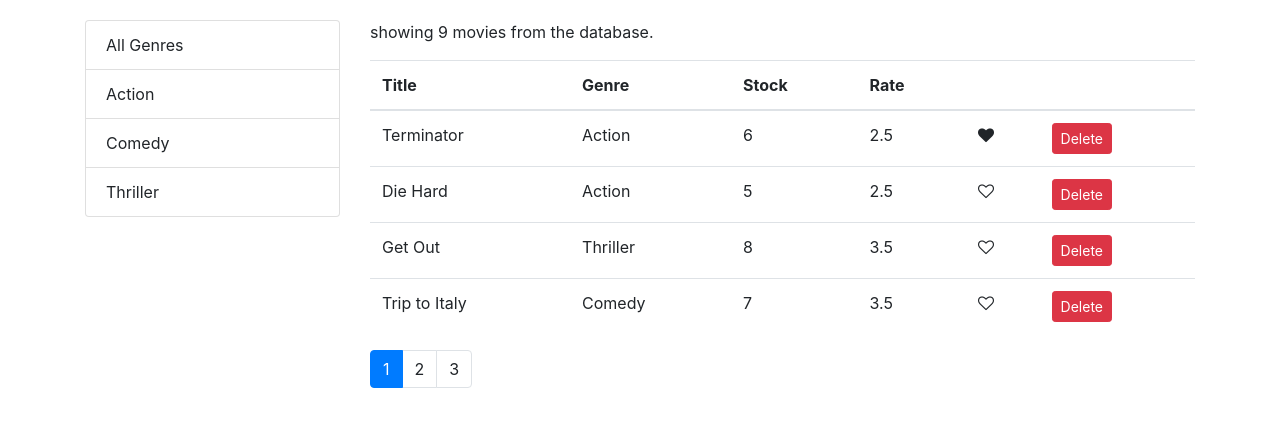
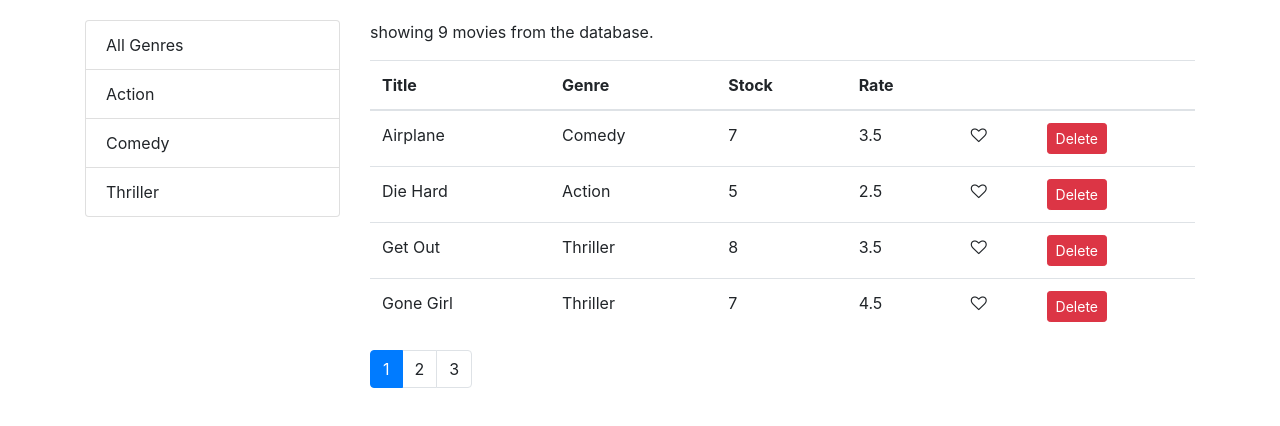
Before and after one commit to beingbing/react-vidly, a React (Create React App) app: page / in a window 1280 px wide. Shown: the top 426 px of the page. Built offline with nearby package versions, Linux system fonts and the light colour scheme.

Commit message:
pfs : 17- sorting- implementing sorting : finished

```diff
--- a/src/components/movies.jsx
+++ b/src/components/movies.jsx
@@ -5,6 +5,7 @@ import ListGroup from "./common/listGroup";
 import { getMovies } from "../services/fakeMovieService";
 import { getGenres } from "../services/fakeGenreService";
 import { paginate } from "../utils/paginate";
+import _ from "lodash";
 
 class Movies extends Component {
   state = {
@@ -12,6 +13,7 @@ class Movies extends Component {
     currentPage: 1,
     pageSize: 4,
     genres: [],
+    sortColumn: { path: "title", order: "asc" },
   };
 
   componentDidMount() {
@@ -37,7 +39,16 @@ class Movies extends Component {
   handleGenreSelect = (genre) =>
     this.setState({ selectedGenre: genre, currentPage: 1 });
 
-  handleSort = (path) => console.log("path ", path);
+  handleSort = (path) => {
+    const sortColumn = this.state.sortColumn;
+    if (sortColumn.path === path) {
+      sortColumn.order = sortColumn.order === "asc" ? "desc" : "asc";
+    } else {
+      sortColumn.path = path;
+      sortColumn.order = "asc";
+    }
+    this.setState({ sortColumn });
+  };
 
   render() {
     const { length: len } = this.state.movies;
@@ -46,14 +57,15 @@ class Movies extends Component {
       currentPage,
       selectedGenre,
       movies: allMovies,
+      sortColumn,
     } = this.state;
 
     const filtered =
       selectedGenre && selectedGenre._id
         ? allMovies.filter((m) => m.genre._id === selectedGenre._id)
         : allMovies;
-    console.log("filtered ", filtered);
-    const movies = paginate(filtered, currentPage, pageSize);
+    const sorted = _.orderBy(filtered, [sortColumn.path], sortColumn.order);
+    const movies = paginate(sorted, currentPage, pageSize);
 
     if (!len) return <p>There are no movies to show</p>;
 
```
